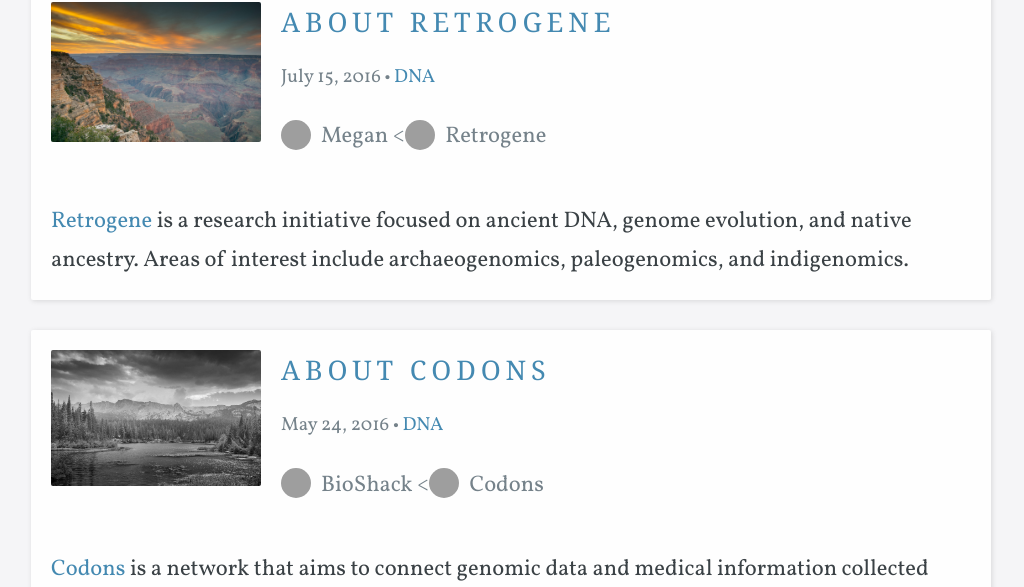
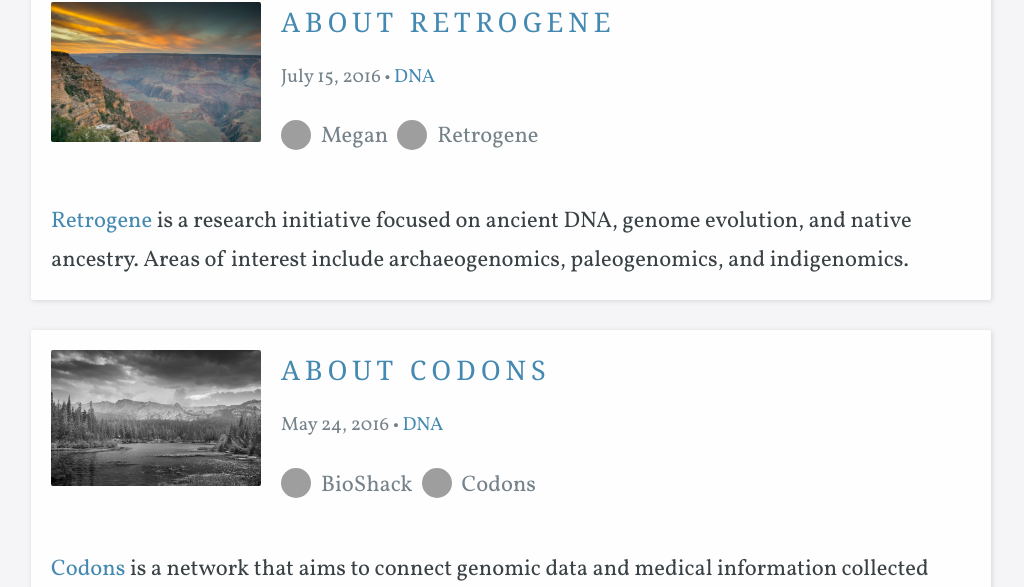
Before and after one commit to bioshack/d8a, a Jekyll site: the page built from pages/index.html, in a window 1280 px wide and 900 px high, scrolled down 876 px. Shown: the part 139-726 px from the top of the window, without its empty margins (129-1153 px from the left). Built offline with Jekyll 4.4.1, drawn with Linux system fonts in a browser that asks for light colours; some web fonts are replaced; the list of posts is cut into pages by our own code; grey boxes are pictures that could not be loaded.

Commit message:
Minor edit

```diff
--- a/_includes/post-summary.html
+++ b/_includes/post-summary.html
@@ -12,7 +12,7 @@
       {% if include.post.author %}
       {% assign author_id = include.post.author | prepend: "/people/" | append: "/" %}
       {% assign author = site.people | where: "url", author_id | first %}
-      <img src="{% include relative-src.html src=author.image %}" alt="Photo of {{ author.name }}" width="30" height="30"> {{ author.name }} &lt;
+      <img src="{% include relative-src.html src=author.image %}" alt="Photo of {{ author.name }}" width="30" height="30"> {{ author.name }} &nbsp;
       {% endif %}
 
       {% if include.post.project %}
```
